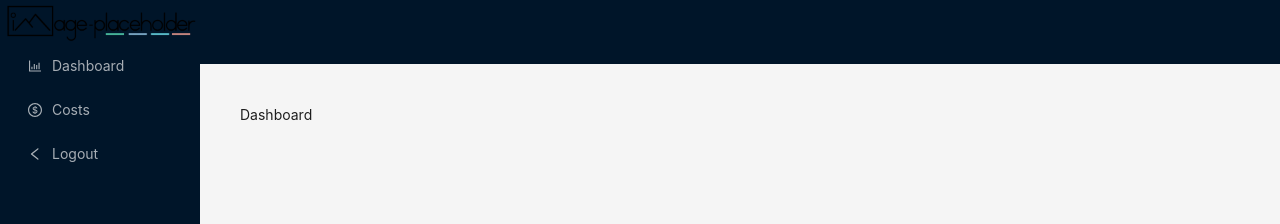
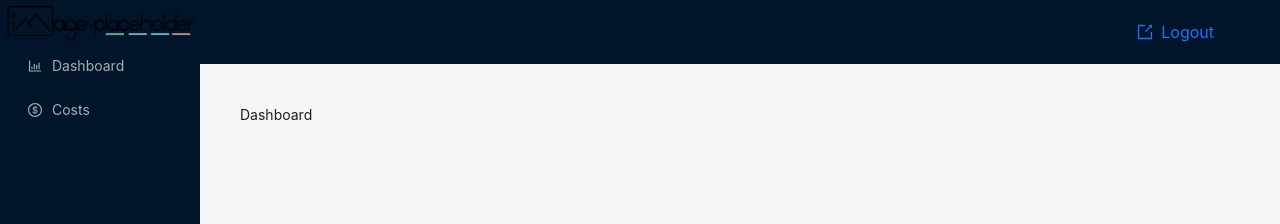
Before and after one commit to kkulebaev/guardian-of-finance, a React (Vite) app: page / in a window 1280 px wide. Shown: the top 224 px of the page. Built offline with nearby package versions, Linux system fonts and the light colour scheme.

Commit message:
refactor: change logout to top bar

```diff
--- /dev/null
+++ b/src/components/TopBar.tsx
@@ -0,0 +1,35 @@
+import React from 'react'
+import { Button } from 'antd'
+import { ExportOutlined } from '@ant-design/icons'
+import { useNavigate } from 'react-router-dom'
+import { useMutation } from 'react-query'
+import { signOut } from '../api/services/auth/sign-out'
+
+function TopBar() {
+  const navigate = useNavigate()
+
+  const { mutate: onSignOutHandler, isLoading } = useMutation(signOut, {
+    onSuccess: ({ error }) => {
+      if (!error) {
+        navigate({ pathname: '/login' })
+      }
+    },
+  })
+
+  return (
+    <div className="flex justify-end gap-2 items-center h-full">
+      <Button
+        className="flex items-center text-indigo-100"
+        type="link"
+        size="large"
+        icon={<ExportOutlined />}
+        loading={isLoading}
+        onClick={() => onSignOutHandler()}
+      >
+        Logout
+      </Button>
+    </div>
+  )
+}
+
+export default TopBar
--- a/src/helpers/nav.tsx
+++ b/src/helpers/nav.tsx
@@ -1,8 +1,4 @@
-import {
-  BarChartOutlined,
-  DollarCircleOutlined,
-  LeftOutlined,
-} from '@ant-design/icons'
+import { BarChartOutlined, DollarCircleOutlined } from '@ant-design/icons'
 import { MenuProps } from 'antd'
 import { NavLink } from 'react-router-dom'
 
@@ -11,7 +7,6 @@ type MenuItem = Required<MenuProps>['items'][number]
 export const enum NAV {
   dashboard = 'Dashboard',
   costs = 'Costs',
-  logout = 'Logout',
 }
 
 // TODO: Типизировать роуты, чтобы label нельзя было ошибиться в NavLink to
@@ -28,10 +23,4 @@ export const NAV_ITEMS: MenuItem[] = [
     key: NAV.costs,
     icon: <DollarCircleOutlined />,
   },
-  {
-    title: NAV.logout,
-    label: NAV.logout,
-    key: NAV.logout,
-    icon: <LeftOutlined />,
-  },
 ]
--- a/src/layouts/DefaultLayout.tsx
+++ b/src/layouts/DefaultLayout.tsx
@@ -1,27 +1,15 @@
 import { Layout, Menu } from 'antd'
 import React, { useState } from 'react'
-import { Outlet, useNavigate } from 'react-router-dom'
+import { Outlet } from 'react-router-dom'
 
 import { NAV_ITEMS } from '../helpers'
 import AppLogo from '../components/AppLogo'
-import { signOut } from '../api/services/auth/sign-out'
-import { NAV } from '../helpers/nav'
+import TopBar from '../components/TopBar'
 
 const { Header, Content, Footer, Sider } = Layout
 
 function DefaultLayout() {
   const [collapsed, setCollapsed] = useState(false)
-
-  const navigate = useNavigate()
-
-  async function onLogoutHandler({ key }: { key: string }) {
-    if (key !== NAV.logout) return
-
-    const { error } = await signOut()
-    if (!error) {
-      navigate({ pathname: '/login' })
-    }
-  }
 
   return (
     <Layout className="h-screen">
@@ -36,11 +24,12 @@ function DefaultLayout() {
           defaultSelectedKeys={['1']}
           mode="inline"
           items={NAV_ITEMS}
-          onClick={onLogoutHandler}
         />
       </Sider>
       <Layout>
-        <Header />
+        <Header>
+          <TopBar />
+        </Header>
         <Content className="p-10">
           <Outlet />
         </Content>
```
